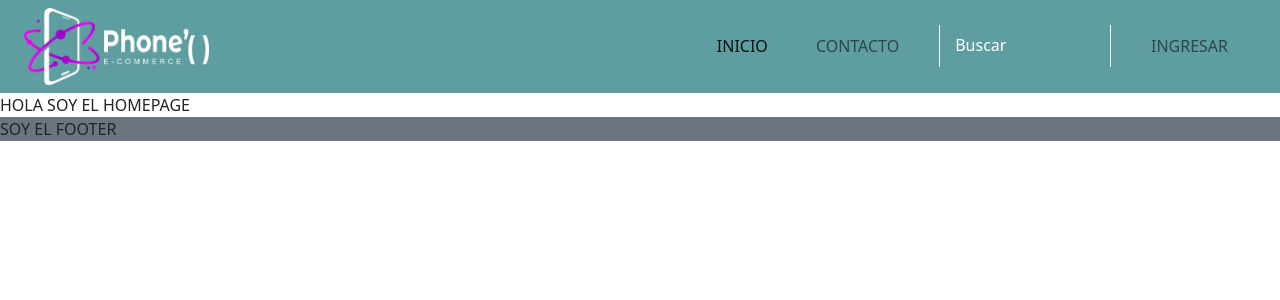
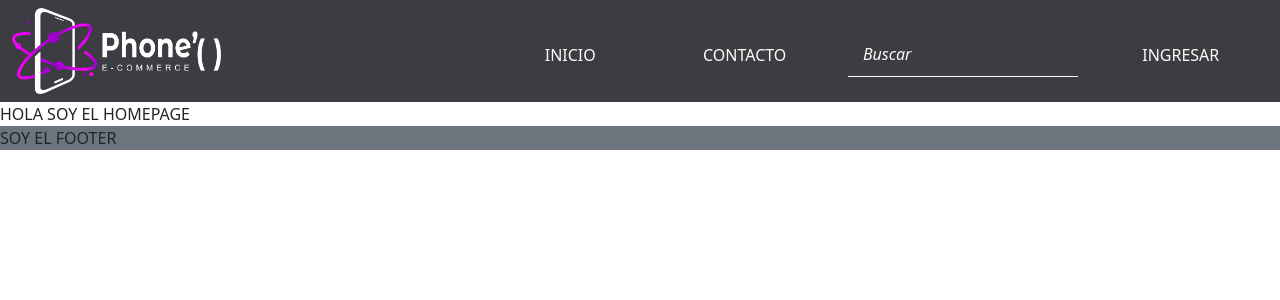
Before and after one commit to MaxLezano/SoftDev-frontend, a React (Create React App) app: page / in a window 1280 px wide. Shown: the top 300 px of the page. Built offline with nearby package versions, Linux system fonts and the light colour scheme.

Commit message:
creado el navbar y estilo

```diff
--- /dev/null
+++ b/src/components/BadgeCart/BadgeCart.js
@@ -0,0 +1,13 @@
+import React from 'react';
+import Badge from '@mui/material/Badge';
+import ShoppingCartIcon from '@mui/icons-material/ShoppingCart';
+
+function BadgeCart({ badgeCount, styleIcon, colorCircle }) {
+  return (
+    <Badge badgeContent={badgeCount} color={colorCircle}>
+      <ShoppingCartIcon sx={styleIcon} />
+    </Badge>
+  );
+}
+
+export default BadgeCart;
--- /dev/null
+++ b/src/components/BadgeFavorite/BadgeFavorite.js
@@ -0,0 +1,13 @@
+import React from 'react';
+import Badge from '@mui/material/Badge';
+import FavoriteRoundedIcon from '@mui/icons-material/FavoriteRounded';
+
+function BadgeFavorite({ badgeCount, styleIcon, colorCircle }) {
+  return (
+    <Badge badgeContent={badgeCount} color={colorCircle}>
+      <FavoriteRoundedIcon sx={styleIcon}/>
+    </Badge>
+  );
+}
+
+export default BadgeFavorite;
--- a/src/components/Header/Header.css
+++ b/src/components/Header/Header.css
@@ -1,3 +1,38 @@
-.bg-header{
-  background-color: cadetblue;
+.header{
+  background-color: #3D3C42;
 }
+.menu-navbar{
+  color: #FEFBF6;
+}
+.menu-navbar:hover{
+  color: #9c27b0;
+}
+.ul-menu{
+  display: flex;
+  justify-content: center;
+}
+.icon-menu{
+  width: 80px;
+  height: 80px;
+}
+.list-avatar{
+  background-color: #3D3C42;
+  min-width: min-content;
+}
+.list-avatar li a{
+  text-align: center;
+  color: #FEFBF6;
+}
+.list-avatar li a:hover{
+  background-color: #9c27b0;
+  color: #FEFBF6;
+}
+@media (min-width: 1024px) {
+  .ul-menu{
+    display: flex;
+    justify-content: flex-end;
+  }
+  .list-avatar li a{
+    text-align: end;
+  }
+}
--- a/src/components/Header/Header.js
+++ b/src/components/Header/Header.js
@@ -1,31 +1,89 @@
 import React from 'react';
 import { Link } from 'react-router-dom';
 import logoBlack from '../../assets/images/logo-black.png';
+import BadgeCart from '../BadgeCart/BadgeCart';
+import BadgeFavorite from '../BadgeFavorite/BadgeFavorite';
 import Input from '../Input/Input';
-import './Header.css';
+import Avatar from '@mui/material/Avatar';
+import './header.css';
+
+import { user } from '../../fakeBack';
 
 function Header() {
+  const isLogin = false; // comprobar login desde el storage
+  const { name, imgProfile, favorite, cart } = user;
+
+  const handleChange = (e) => { // setear la búsqueda del producto
+    e.preventDefault();
+    console.log(e.target.value);
+  }
+
   return (
-    <nav className='navbar navbar-expand-lg bg-header'>
+    <nav className='navbar navbar-expand-lg header'>
       <div className='container-fluid'>
-        <Link to={'/'} className='container d-flex mx-0 col-8 col-md-4 col-lg-3 col-xl-2'><img className='col-12' src={logoBlack} alt='Logo'/></Link>
+        <Link to={'/'} className='mx-0 col-8 col-md-4 col-lg-3 col-xl-2'>
+          <img className='col-12' src={logoBlack} alt='Logo'/>
+        </Link>
         <button className='navbar-toggler border-0' type='button' data-bs-toggle='collapse' data-bs-target='#navbarSupportedContent' aria-controls='navbarSupportedContent' aria-expanded='false' aria-label='Toggle navigation'>
           <span className='navbar-toggler-icon'></span>
         </button>
         <div className='collapse navbar-collapse justify-content-end' id='navbarSupportedContent'>
-          <ul className='navbar-nav justify-content-end align-items-center pe-3 col-12'>
-            <li className='nav-item text-center mx-3'>
-              <Link reloadDocument className='nav-link active' aria-current='page' to='/'>INICIO</Link>
-            </li>
-            <li className='nav-item text-center mx-3'>
-              <button class='nav-link btn border-0'>CONTACTO</button>
-            </li>
-            <form className='col-8 col-lg-2 mx-3' role='search'>
-              <Input labelText='Buscar' />
-            </form>
-            <li className='nav-item text-center mx-3'>
-              <button className='nav-link btn border-0'>INGRESAR</button>
-            </li>
+          <ul className='navbar-nav d-flex justify-content-end align-items-center col-12'>
+            <div className='container-fluid'>
+              <div className='row align-items-center ul-menu'>
+                <li className='nav-item text-center px-3 mt-2 col-12 col-md-4 col-lg-2 col-xxl-1'>
+                  <Link reloadDocument className='nav-link menu-navbar' aria-current='page' to='/'>INICIO</Link>
+                </li>
+                <li className='nav-item px-3 mt-2 col-12 col-md-4 col-lg-2 col-xxl-2'>
+                  <button className='nav-link btn border-0 col-12 menu-navbar'>CONTACTO</button>
+                </li>
+                <form className='text-white px-3 mt-2 col-10 col-sm-11 col-md-6 col-lg-4 col-xl-3 col-xxl-2' role='search'>
+                  <Input labelText='Buscar' classNameInput='color-search' typeInput='search' onChangeInput={handleChange} />
+                </form>
+                {
+                  isLogin
+                  ?
+                    <>
+                      <li className='nav-item mt-2 d-flex justify-content-center align-items-center icon-menu'>
+                        <button className='nav-link btn border-0 menu-navbar'>
+                          <BadgeFavorite
+                          styleIcon={{ color: '#FEFBF6', fontSize: 30 }}
+                          badgeCount={favorite}
+                          colorCircle='secondary'
+                        />
+                        </button>
+                      </li>
+                      <li className='nav-item mt-2 d-flex justify-content-center align-items-center icon-menu'>
+                        <button className='nav-link btn border-0 menu-navbar'>
+                          <BadgeCart
+                          styleIcon={{ color: '#FEFBF6', fontSize: 30 }}
+                          badgeCount={cart}
+                          colorCircle='secondary'
+                        />
+                        </button>
+                      </li>
+                      <li className='nav-item mt-2 d-flex align-items-center btn-group flex-column icon-menu'>
+                        <button className='nav-link btn border-0 menu-navbar' type="button" data-bs-toggle="dropdown" aria-expanded="false">
+                          <Avatar
+                          alt={name}
+                          src={imgProfile}
+                          sx={{ width: 56, height: 56 }}
+                        />
+                        </button>
+                        <ul class="dropdown-menu dropdown-menu-end border-0 list-avatar">
+                          <li><a class="dropdown-item" href="/#">Mi perfil</a></li>
+                          <li><a class="dropdown-item" href="/#">Ayuda</a></li>
+                          <li><a class="dropdown-item" href="/#">Cerrar sesión</a></li>
+                        </ul>
+                      </li>
+                    </>
+                  :
+                    <li className='nav-item px-3 mt-2 col-12 col-md-4 col-lg-2 col-xxl-2'>
+                      <button className='nav-link btn border-0 col-12 menu-navbar'>INGRESAR</button>
+                    </li>
+                }
+              </div>
+            </div>
           </ul>
         </div>
       </div>
--- a/src/components/Input/Input.css
+++ b/src/components/Input/Input.css
@@ -1,17 +1,19 @@
 .cont-input label{
   display: block;
-  border-left: 1px solid white;
-  border-right: 1px solid white;
+  border-bottom: 1px solid #FEFBF6;
   padding: 8px 10px;
   position: relative;
   box-sizing: border-box;
 }
 .cont-input label.focus{
-  border-left: 1px solid blueviolet;
-  border-right: 1px solid blueviolet;
+  border-bottom: 1px solid #9c27b0;
+}
+.cont-input label:hover{
+  border-bottom: 1px solid #9c27b0;
 }
 .cont-input label span{
-  color: white;
+  font-style: oblique;
+  color: #FEFBF6;
   position: absolute;
   top: 8px;
   left: 10px;
@@ -19,7 +21,7 @@
   margin-left: 5px;
 }
 .cont-input span.focus{
-  color: blueviolet;
+  color: #9c27b0;
 }
 .cont-input span.top{
   left: 0;
@@ -34,3 +36,14 @@
   background-color: transparent;
   outline: none;
 }
+.color-search{
+  color: #FEFBF6;
+}
+input[type="search"]::-webkit-search-cancel-button {
+  -webkit-appearance: none;
+  width: 10px;
+  height: 10px;
+  background:
+    linear-gradient(45deg, rgba(0,0,0,0) 0%,rgba(0,0,0,0) 43%,#9c27b0 45%,#9c27b0 55%,rgba(0,0,0,0) 57%,rgba(0,0,0,0) 100%),
+    linear-gradient(-45deg, rgba(0,0,0,0) 0%,rgba(0,0,0,0) 43%,#9c27b0 45%,#9c27b0 55%,rgba(0,0,0,0) 57%,rgba(0,0,0,0) 100%)
+}
--- a/src/components/Input/Input.js
+++ b/src/components/Input/Input.js
@@ -1,7 +1,7 @@
 import React, { useEffect } from 'react';
-import './Input.css';
+import './input.css';
 
-function Input({ classNameInput, nameInput, typeInput, idInput, labelText }) {
+function Input({ classNameInput, nameInput, typeInput, idInput, labelText, onChangeInput }) {
 
   useEffect(() => {
     const inputSelector = document.querySelectorAll('#inputSelector');
@@ -27,7 +27,7 @@ function Input({ classNameInput, nameInput, typeInput, idInput, labelText }) {
     <div className='cont-input'>
       <label>
         <span id='inputSelector'>{labelText}</span>
-        <input className={classNameInput} type={typeInput} name={nameInput} id={idInput} />
+        <input className={classNameInput} type={typeInput} name={nameInput} id={idInput} onChange={onChangeInput} />
       </label>
     </div>
   );
--- /dev/null
+++ b/src/fakeBack.js
@@ -0,0 +1,8 @@
+const user = {
+  name: 'Julia',
+  imgProfile: 'https://threema.ch/images/profile_picture/profile_picture_before.jpg',
+  favorite: 27,
+  cart: 6
+}
+
+export { user };
```
Also changed, not shown: src/components/Modal/Modal.js (added, +9 -0 lines).
